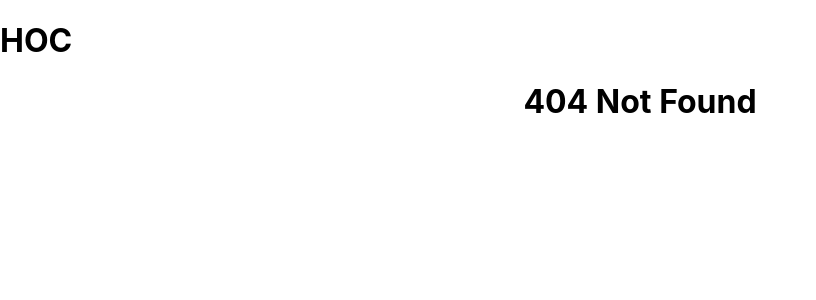
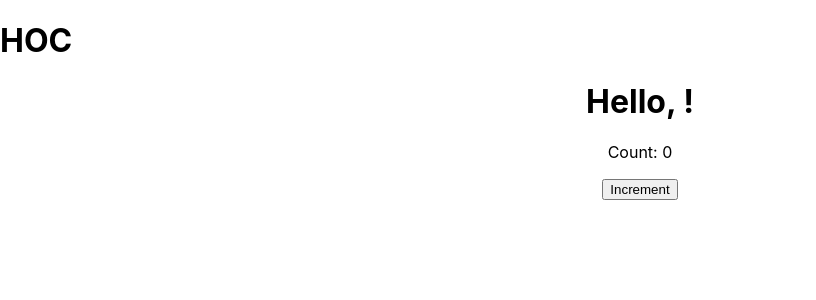
Before and after one commit to veloukarthik/react-redux-tutorial, a React (Create React App) app: page /myclass in a window 1280 px wide. Before the commit this address had no page. Shown: the top 300 px of the page, without its empty margins (0-816 px from the left). Built offline with nearby package versions, Linux system fonts and the light colour scheme.

Commit message:
class compoents updates

```diff
--- /dev/null
+++ b/src/Components/MyClass.tsx
@@ -0,0 +1,36 @@
+import React, { Component } from 'react'
+class MyClass extends Component {
+    constructor(props: any) {
+        super(props);
+        this.state = {
+            count: 0
+        }
+    }
+
+    componentDidMount(): void {
+        console.log("component did mount");
+    }
+
+    componentDidUpdate(prevProps: Readonly<{}>, prevState: Readonly<{}>, snapshot?: any): void {
+        console.log("component did update");
+    }
+
+    componentWillUnmount(): void {
+        console.log("component will unmount");
+    }
+
+    shouldComponentUpdate(nextProps: Readonly<{}>, nextState: Readonly<{}>, nextContext: any): boolean {
+        return true;
+    }
+    render() {
+        return (
+            <div>
+                <h1>Hello, {(this.props as { name: string }).name}!</h1>
+                <p>Count: {(this.state as { count: number }).count}</p>
+                <button onClick={() => this.setState({ count: (this.state as { count: number }).count + 1 })}>Increment</button>
+            </div>
+        )
+    }
+}
+
+export default MyClass;
--- /dev/null
+++ b/src/Components/PureClass.tsx
@@ -0,0 +1,23 @@
+import React, { PureComponent } from 'react'
+
+
+class PureClass extends PureComponent {
+
+    constructor(props: any) {
+        super(props);
+        this.state = {
+            count: 0
+        }
+    }
+    render() {
+        return (
+            <div>
+                <h1>Hello, {(this.props as { name: string }).name}!</h1>
+                <p>Count: {(this.state as { count: number }).count}</p>
+                <button onClick={() => this.setState({ count: (this.state as { count: number }).count + 1 })}>Increment</button>
+            </div>
+        )
+    }
+}
+
+export default PureClass;
```
Also changed, not shown: src/App.tsx (+10 -1 lines).
